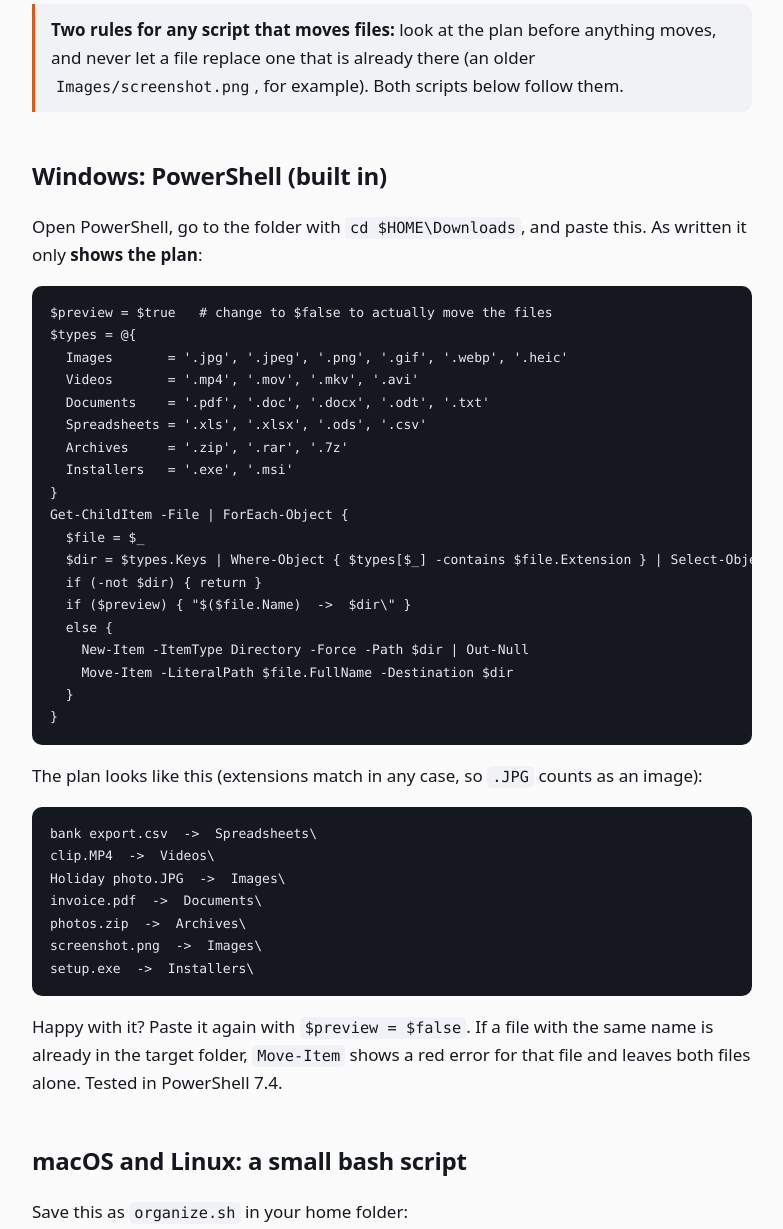
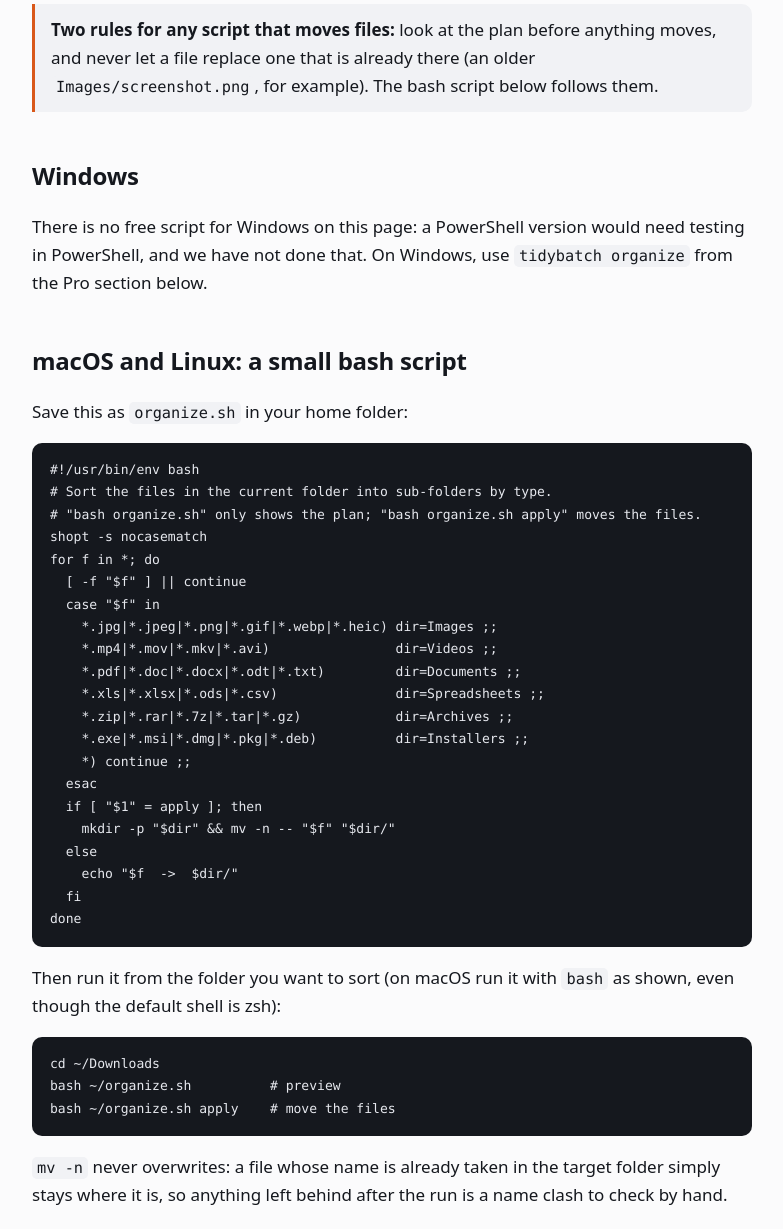
Before and after one commit to tidybatch/tidybatch.github.io, a plain HTML site: page guides/organize-downloads-folder/index.html in a window 1280 px wide. Shown: the part 362-1591 px from the top of the page, without its empty margins (248-1031 px from the left). Drawn offline with Linux system fonts and the light colour scheme.

Commit message:
organize-downloads-folder: remove untested PowerShell block, keep tested bash and Pro sections

```diff
--- a/guides/organize-downloads-folder/index.html
+++ b/guides/organize-downloads-folder/index.html
@@ -4,12 +4,12 @@
 <meta charset="utf-8">
 <meta name="viewport" content="width=device-width, initial-scale=1">
 <title>Sort your Downloads folder by file type or date · TidyBatch</title>
-<meta name="description" content="Sort a messy Downloads folder into Images, Documents and Videos with a free PowerShell or bash script that previews first and never overwrites.">
+<meta name="description" content="Sort a messy Downloads folder into Images, Documents and Videos with a free bash script that previews first and never overwrites.">
 <link rel="canonical" href="https://tidybatch.github.io/guides/organize-downloads-folder/">
 <link rel="icon" href="/assets/avatar.png">
 <link rel="stylesheet" href="/assets/style.css">
 <meta property="og:title" content="Sort your Downloads folder by file type or date">
-<meta property="og:description" content="Sort a messy Downloads folder into Images, Documents and Videos with a free PowerShell or bash script that previews first and never overwrites.">
+<meta property="og:description" content="Sort a messy Downloads folder into Images, Documents and Videos with a free bash script that previews first and never overwrites.">
 <meta property="og:url" content="https://tidybatch.github.io/guides/organize-downloads-folder/">
 <meta property="og:image" content="https://tidybatch.github.io/assets/social.png">
 <meta name="twitter:card" content="summary_large_image">
@@ -23,38 +23,10 @@
 <h1>How to sort your Downloads folder by file type or date</h1>
 <p class="lead">Turn a Downloads folder with hundreds of loose files into <code>Images/</code>, <code>Documents/</code>, <code>Videos/</code>, <code>Spreadsheets/</code>, <code>Archives/</code> and <code>Installers/</code> in one go. Sorting by modified date (one folder per year and month) is covered at the end.</p>
 
-<div class="note"><strong>Two rules for any script that moves files:</strong> look at the plan before anything moves, and never let a file replace one that is already there (an older <code>Images/screenshot.png</code>, for example). Both scripts below follow them.</div>
+<div class="note"><strong>Two rules for any script that moves files:</strong> look at the plan before anything moves, and never let a file replace one that is already there (an older <code>Images/screenshot.png</code>, for example). The bash script below follows them.</div>
 
-<h2>Windows: PowerShell (built in)</h2>
-<p>Open PowerShell, go to the folder with <code>cd $HOME\Downloads</code>, and paste this. As written it only <strong>shows the plan</strong>:</p>
-<pre><code>$preview = $true   # change to $false to actually move the files
-$types = @{
-  Images       = '.jpg', '.jpeg', '.png', '.gif', '.webp', '.heic'
-  Videos       = '.mp4', '.mov', '.mkv', '.avi'
-  Documents    = '.pdf', '.doc', '.docx', '.odt', '.txt'
-  Spreadsheets = '.xls', '.xlsx', '.ods', '.csv'
-  Archives     = '.zip', '.rar', '.7z'
-  Installers   = '.exe', '.msi'
-}
-Get-ChildItem -File | ForEach-Object {
-  $file = $_
-  $dir = $types.Keys | Where-Object { $types[$_] -contains $file.Extension } | Select-Object -First 1
-  if (-not $dir) { return }
-  if ($preview) { "$($file.Name)  -&gt;  $dir\" }
-  else {
-    New-Item -ItemType Directory -Force -Path $dir | Out-Null
-    Move-Item -LiteralPath $file.FullName -Destination $dir
-  }
-}</code></pre>
-<p>The plan looks like this (extensions match in any case, so <code>.JPG</code> counts as an image):</p>
-<pre><code>bank export.csv  -&gt;  Spreadsheets\
-clip.MP4  -&gt;  Videos\
-Holiday photo.JPG  -&gt;  Images\
-invoice.pdf  -&gt;  Documents\
-photos.zip  -&gt;  Archives\
-screenshot.png  -&gt;  Images\
-setup.exe  -&gt;  Installers\</code></pre>
-<p>Happy with it? Paste it again with <code>$preview = $false</code>. If a file with the same name is already in the target folder, <code>Move-Item</code> shows a red error for that file and leaves both files alone. Tested in PowerShell 7.4.</p>
+<h2>Windows</h2>
+<p>There is no free script for Windows on this page: a PowerShell version would need testing in PowerShell, and we have not done that. On Windows, use <code>tidybatch organize</code> from the Pro section below.</p>
 
 <h2>macOS and Linux: a small bash script</h2>
 <p>Save this as <code>organize.sh</code> in your home folder:</p>
@@ -103,11 +75,11 @@ Dry run: nothing was changed. Add --apply to do it.</code></pre>
 <pre><code>tidybatch organize ./Downloads --by ext             # PDF/, JPG/, ZIP/ …
 tidybatch organize ./Archive --by date -r           # 2024/08/ by modified date
 tidybatch organize ./Camera --by taken -r           # 2023/07/ by photo date taken</code></pre>
-<p><code>organize</code> is part of <a href="https://whop.com/tidybatch/bulk-file-renamer/?utm_source=site_guide_organize&amp;utm_campaign=tidybatch">TidyBatch Pro</a> (9 €, one-time purchase, ready-to-run apps for Windows and Linux). The two scripts above are free.</p>
+<p><code>organize</code> is part of <a href="https://whop.com/tidybatch/bulk-file-renamer/?utm_source=site_guide_organize&amp;utm_campaign=tidybatch">TidyBatch Pro</a> (9 €, one-time purchase, ready-to-run apps for Windows and Linux). The bash script above is free.</p>
 
 <h2>Which one should you use?</h2>
 <div class="table-wrap"><table>
-  <tr><th></th><th>PowerShell / bash script</th><th>TidyBatch Pro</th></tr>
+  <tr><th></th><th>bash script</th><th>TidyBatch Pro</th></tr>
   <tr><td>Preview before moving</td><td class="ok">✓</td><td class="ok">✓ default</td></tr>
   <tr><td>Never overwrites</td><td class="ok">✓ clashes are skipped</td><td class="ok">✓ clashes get <code>_1</code></td></tr>
   <tr><td>Undo afterwards</td><td>— (move back by hand)</td><td class="ok">✓ <code>tidybatch undo</code></td></tr>
```
